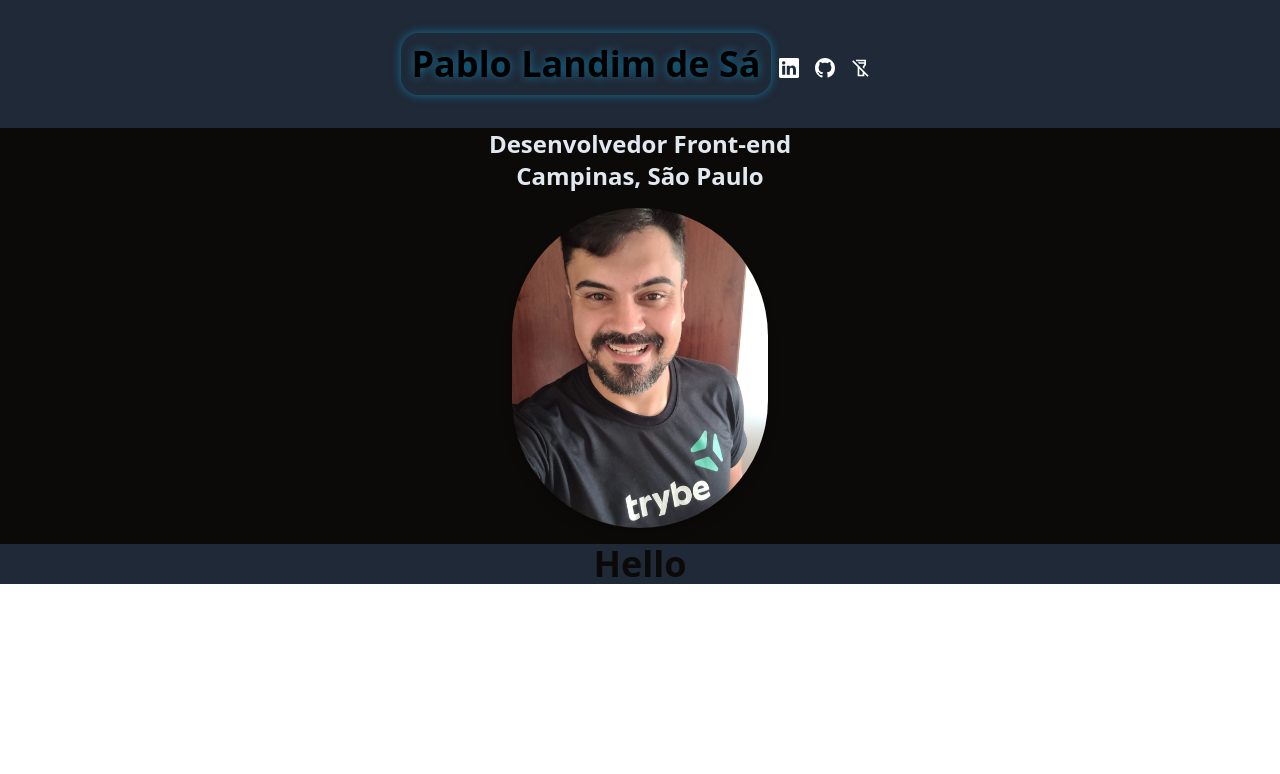
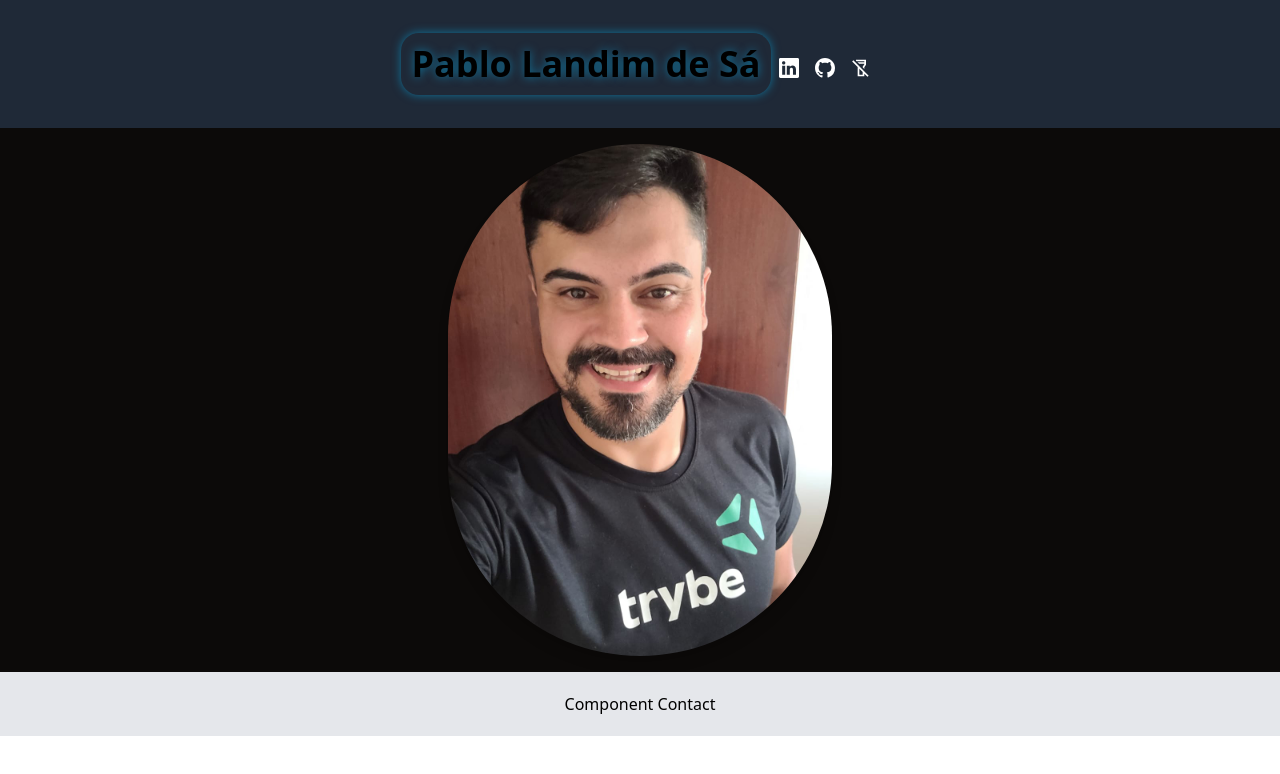
Before and after one commit to PabloLSa/my, a Next.js app: page / in a window 1280 px wide. Shown: the top 774 px of the page. Built offline with nearby package versions, Linux system fonts and the light colour scheme.

Commit message:
Footer
 test

```diff
--- a/components/Footer.jsx
+++ b/components/Footer.jsx
@@ -1,20 +1,12 @@
 import React from 'react';
-import { IconName } from "react-icons/ai";
-import ThemeContext from '@/context/ThemeContext';
 
-const Footer = () => {
+function Footer() {
   return (
-    <footer className='h-30 bg-black'>
-       <p className=' bg-gray-800 text-stone-950 text-4xl font-bold text-center '>
-      Hello
-    </p>
+    <footer className="flex flex-grow-0 flex-shrink-0 items-center justify-center h-16 bg-gray-200">
+      <div className="container mx-auto text-center">
+        <p>Component Contact</p>
+      </div>
     </footer>
-    //     <footer>
-    //     <h1 className=' bg-stone-950 text-blue-800 text-4xl font-bold text-center h-40'>
-    //    Hello
-    //  </h1>
-    //  </footer>
-
   );
 }
 
--- a/components/Nav.jsx
+++ b/components/Nav.jsx
@@ -37,13 +37,12 @@ function Nav() {
         <div className="landscape">
           <div className={themeClasses}>
             <div className="flex flex-col justify-center items-center h-full">
-              <p className={themeClasses}>Desenvolvedor Front-end</p>
-              <p className={themeClasses}>Campinas, São Paulo</p>
               <img
                 src="/myphoto.jpeg"
                 alt="My Photo"
-                className="rounded-full shadow-lg h-80 w-64 object-cover my-4"
+                className="rounded-full shadow-lg h-full w-96 object-cover my-4 transition-all duration-1000"
               />
+
             </div>
           </div>
         </div>
@@ -54,7 +53,7 @@ function Nav() {
               <img
                 src="/myphoto.jpeg"
                 alt="Minha Foto"
-                className="rounded-full shadow-lg h-96 w-80 object-cover my-4"
+                className="rounded-full shadow-lg h-96 w-auto object-cover my-4"
               />
               <div className="text-center">
                 <p className={themeClasses}>Desenvolvedor Front-end</p>
```
Also changed, not shown: pages/index.js (line endings or trailing spaces).
